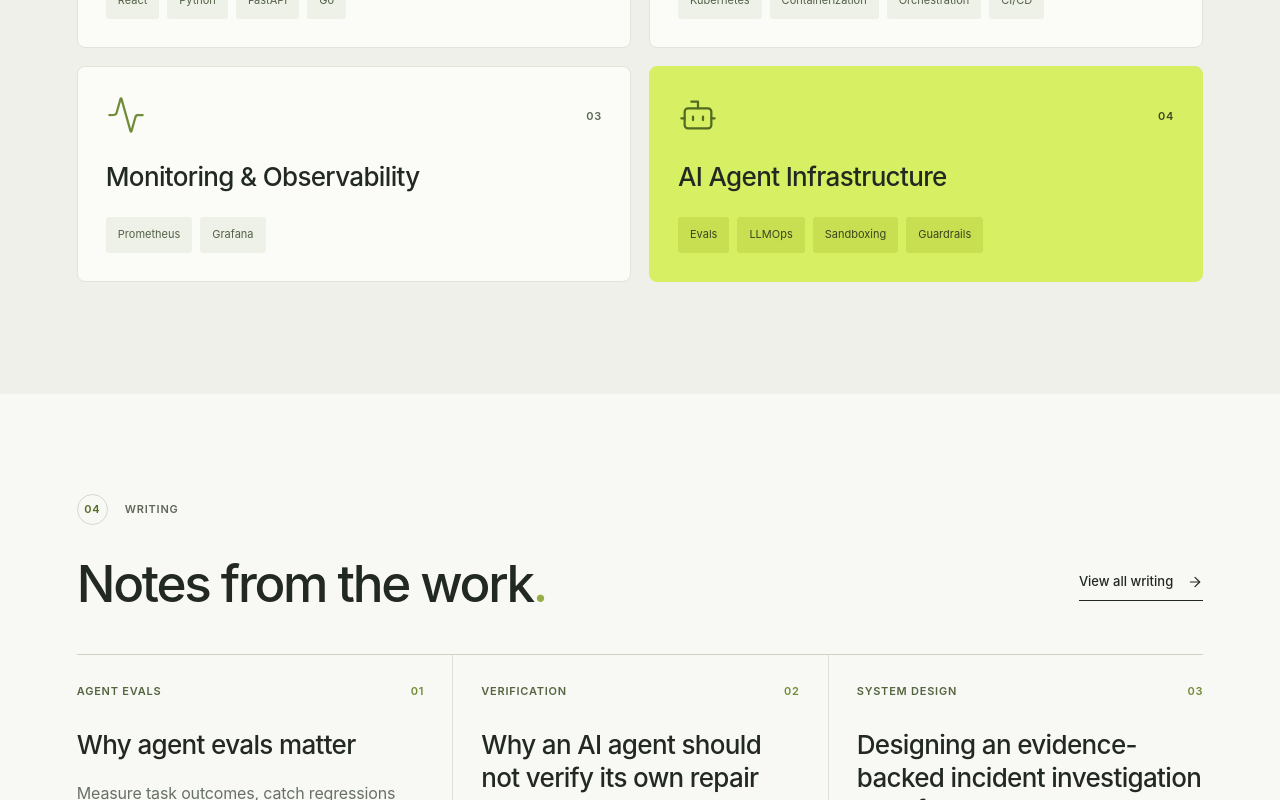
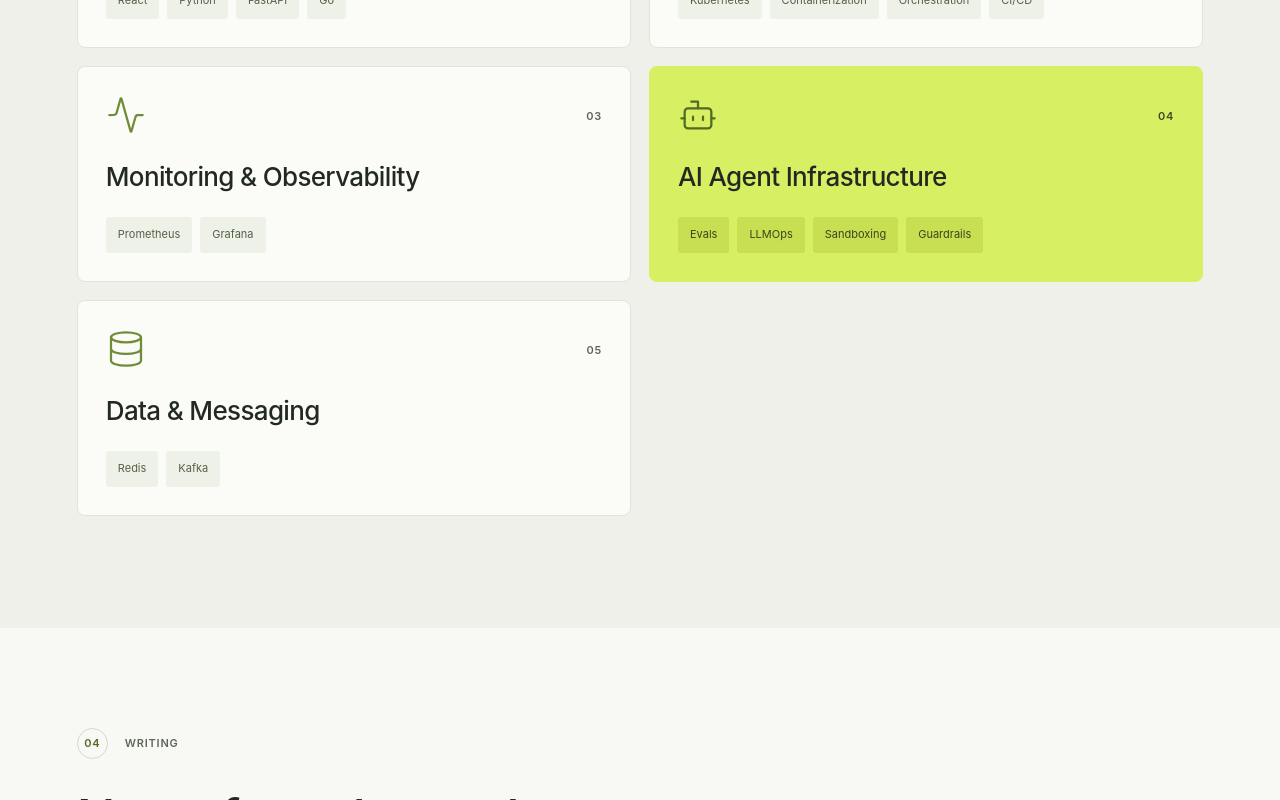
Before and after one commit to rajat-blr/portfolio-website, a React (Vite) app: page / in a window 1280 px wide. Shown: the part 3304-4104 px from the top of the page. Built offline with nearby package versions, Linux system fonts and the light colour scheme.

Commit message:
UI changes

```diff
--- a/src/main.jsx
+++ b/src/main.jsx
@@ -2,7 +2,7 @@ import { useEffect, useRef, useState } from 'react'
 import { createRoot, hydrateRoot } from 'react-dom/client'
 import { inject, track as sendAnalyticsEvent } from '@vercel/analytics'
 import { FaGithub, FaLinkedinIn, FaXTwitter } from 'react-icons/fa6'
-import { LuActivity, LuArrowLeft, LuArrowRight, LuArrowUpRight, LuBot, LuDownload, LuMail, LuMenu, LuPanelsTopLeft, LuServer, LuX } from 'react-icons/lu'
+import { LuActivity, LuArrowLeft, LuArrowRight, LuArrowUpRight, LuBot, LuDatabase, LuDownload, LuMail, LuMenu, LuPanelsTopLeft, LuServer, LuX } from 'react-icons/lu'
 import './styles.css'
 import './typography.css'
 import './projects.css'
@@ -108,6 +108,7 @@ function Home() {
       {title:'DevOps', icon:LuServer, skills:['Kubernetes','Containerization','Orchestration','CI/CD']},
       {title:'Monitoring & Observability', icon:LuActivity, skills:['Prometheus','Grafana']},
       {title:'AI Agent Infrastructure', icon:LuBot, skills:['Evals','LLMOps','Sandboxing','Guardrails']},
+      {title:'Data & Messaging', icon:LuDatabase, skills:['Redis','Kafka']},
     ].map(({title,icon:Icon,skills},i)=><article className={`expertise-card toolkit-card${i===3?' expertise-card-accent':''}`} key={title}><div className="toolkit-card-top"><span className="skill-symbol" aria-hidden="true"><Icon /></span><span className="card-index">0{i+1}</span></div><h3>{title}</h3><div className="skill-tags">{skills.map(skill=><span key={skill}>{skill}</span>)}</div></article>)}</div></section>
     <section id="writing" className="writing-preview section-shell" aria-labelledby="writing-heading"><div className="section-kicker"><span className="kicker-number">04</span><span>WRITING</span></div><div className="section-heading-row"><h2 id="writing-heading">Notes from the work<span className="period">.</span></h2><a className="underlined-link" href="/writing/">View all writing <Arrow /></a></div><div className="article-grid"><ArticleCard slug="why-agent-evals-matter" title="Why agent evals matter" description="Measure task outcomes, catch regressions and compare agent configurations with evidence." /><ArticleCard slug="why-an-ai-agent-should-not-verify-its-own-repair" title="Why an AI agent should not verify its own repair" description="Generation and verification fail differently. The architecture should acknowledge that." /><ArticleCard slug="designing-an-evidence-backed-incident-workflow" title="Designing an evidence-backed incident investigation workflow" description="A practical workflow for citations, approval, fail-closed policy and independent checks." /></div></section>
     <Contact />
```
Also changed, not shown: 1 other file (tests, documents, lock files or other folders).
